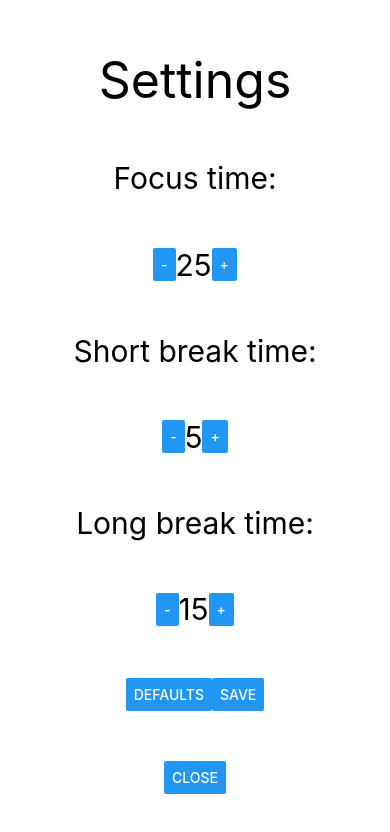
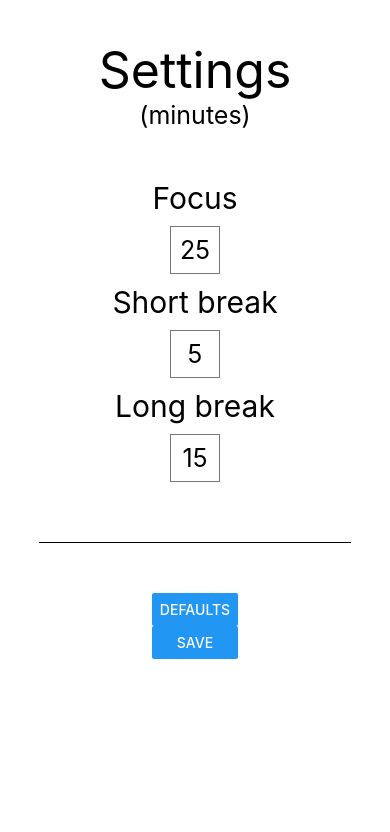
Before and after one commit to beinnor/FocusNative, a React Native app: screen / in a window 390 px wide. Both pictures are taken after a click on the button "SETTINGS". Shown: the top 832 px of the page. Built offline with nearby package versions, Linux system fonts and the light colour scheme.

Commit message:
add textinput in settings

```diff
--- a/components/Main.js
+++ b/components/Main.js
@@ -37,12 +37,12 @@ const Main = () => {
       focus: { name: 'focus', text: 'Focus', minutes: focusTime },
       shortBreak: {
         name: 'shortbreak',
-        text: 'Take a short break',
+        text: 'Short break',
         minutes: shortBreakTime,
       },
       longBreak: {
         name: 'longbreak',
-        text: 'Take a long break',
+        text: 'Long break',
         minutes: longBreakTime,
       },
     };
--- a/components/Settings.js
+++ b/components/Settings.js
@@ -1,6 +1,6 @@
 import PropTypes from 'prop-types';
 import React, { useState } from 'react';
-import { View, StyleSheet, Text, Button } from 'react-native';
+import { View, StyleSheet, Text, Button, TextInput } from 'react-native';
 
 import defaultSettings from '../utils/defaultSettings';
 
@@ -15,107 +15,97 @@ const Settings = ({ toggleSettings, sessionTypes, updateSettings }) => {
     setLongBreakTime(defaultSettings.longBreak.minutes);
   };
 
+  const save = () => {
+    updateSettings(focusTime, shortBreakTime, longBreakTime);
+    toggleSettings();
+  };
+
   return (
     <View style={styles.container}>
       <Text style={styles.topTitleText}>Settings</Text>
+      <Text style={styles.subTitleText}>(minutes)</Text>
 
-      <Text style={styles.titleText}>Focus time:</Text>
-      <View style={styles.horizontalView}>
-        <Button
-          title="-"
-          accessibilityLabel="Less time"
-          onPress={() => {
-            if (focusTime > 1) {
-              setFocusTime((focusTime) => focusTime - 1);
-            }
-          }}
-        />
-
-        <Text style={styles.timeText}>{focusTime}</Text>
-
-        <Button
-          title="+"
-          accessibilityLabel="More time"
-          onPress={() => setFocusTime((focusTime) => focusTime + 1)}
-        />
-      </View>
-      <Text style={styles.titleText}>Short break time:</Text>
-      <View style={styles.horizontalView}>
-        <Button
-          title="-"
-          accessibilityLabel="Less time"
-          onPress={() => {
-            if (shortBreakTime > 1) {
-              setShortBreakTime((shortBreakTime) => shortBreakTime - 1);
-            }
-          }}
-        />
-
-        <Text style={styles.timeText}>{shortBreakTime}</Text>
-
-        <Button
-          title="+"
-          accessibilityLabel="More time"
-          onPress={() => setShortBreakTime((shortBreakTime) => shortBreakTime + 1)}
+      <View style={styles.verticalView}>
+        <Text style={styles.titleText}>Focus</Text>
+        <TextInput
+          style={styles.input}
+          onChangeText={(newText) => setFocusTime(newText)}
+          value={focusTime.toString()}
         />
       </View>
 
-      <Text style={styles.titleText}>Long break time:</Text>
-      <View style={styles.horizontalView}>
-        <Button
-          title="-"
-          accessibilityLabel="Less time"
-          onPress={() => {
-            if (longBreakTime > 1) {
-              setLongBreakTime((longBreakTime) => longBreakTime - 1);
-            }
-          }}
-        />
-
-        <Text style={styles.timeText}>{longBreakTime}</Text>
-
-        <Button
-          title="+"
-          accessibilityLabel="More time"
-          onPress={() => setLongBreakTime((longBreakTime) => longBreakTime + 1)}
+      <View style={styles.verticalView}>
+        <Text style={styles.titleText}>Short break</Text>
+        <TextInput
+          style={styles.input}
+          onChangeText={(newText) => setShortBreakTime(newText)}
+          value={shortBreakTime.toString()}
         />
       </View>
+
+      <View style={styles.verticalView}>
+        <Text style={styles.titleText}>Long break</Text>
+        <TextInput
+          style={styles.input}
+          onChangeText={(newText) => setLongBreakTime(newText)}
+          value={longBreakTime.toString()}
+        />
+      </View>
+
+      <View style={styles.divider} />
 
       <View style={styles.horizontalView}>
         <Button title="Defaults" accessibilityLabel="Reset to defaults" onPress={reset} />
 
-        <Button
-          title="Save"
-          accessibilityLabel="Save settings"
-          onPress={() => updateSettings(focusTime, shortBreakTime, longBreakTime)}
-        />
+        <Button title="Save" accessibilityLabel="Save settings" onPress={() => save()} />
       </View>
-
-      <Button title="Close" accessibilityLabel="Close this page" onPress={() => toggleSettings()} />
     </View>
   );
 };
 
 const styles = StyleSheet.create({
   container: {
+    marginTop: 40,
     flex: 1,
     backgroundColor: '#fff',
     alignItems: 'center',
-    justifyContent: 'space-evenly',
+    justifyContent: 'flex-start',
   },
-  horizontalView: {
-    flexDirection: 'row',
+  verticalView: {
+    flexDirection: 'column',
     alignItems: 'center',
-    justifyContent: 'space-between',
+    justifyContent: 'flex-start',
   },
   topTitleText: {
     fontSize: 50,
+  },
+  subTitleText: {
+    fontSize: 25,
+    marginTop: 0,
+    marginBottom: 50,
+    paddingTop: 0,
   },
   titleText: {
     fontSize: 30,
   },
   timeText: {
     fontSize: 30,
+  },
+  input: {
+    borderWidth: 1,
+    borderColor: '#777',
+    padding: 8,
+    margin: 10,
+    width: 50,
+    textAlign: 'center',
+    fontSize: 25,
+  },
+  divider: {
+    borderBottomColor: 'black',
+    borderBottomWidth: 1,
+    width: '80%',
+    marginTop: 50,
+    marginBottom: 50,
   },
 });
 
```
